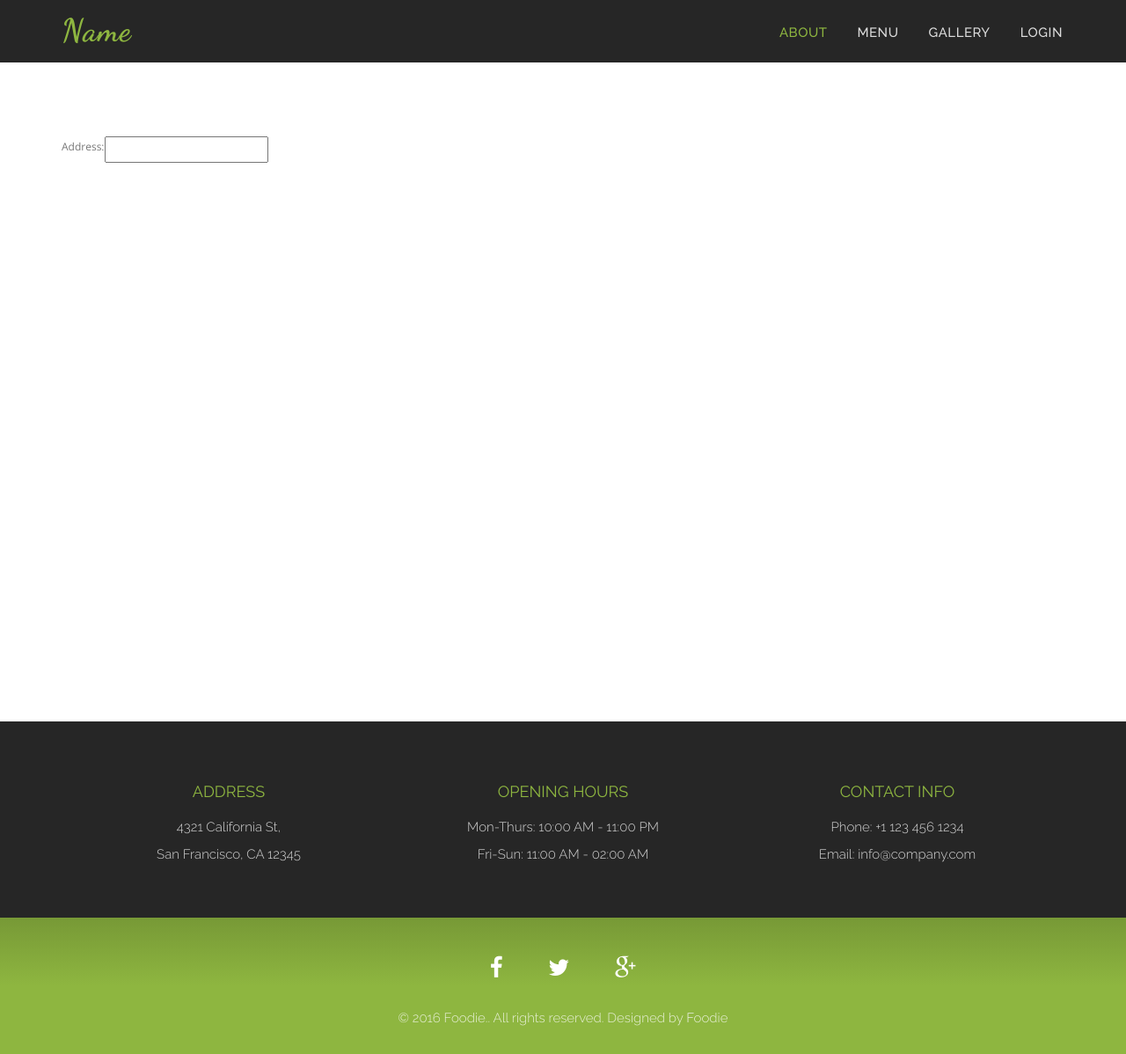
After one commit to wujunhua/foodie, a Django app: page /checkout/ in a window 1280 px wide. The commit adds this page. Shown: the whole page at 88% size. Run offline with Django 3.2, Linux system fonts and the light colour scheme; parts of the project's set-up code (start-up, migrations or seed data) failed here and were passed over; some libraries are stand-ins or nearby versions.

Commit message:
Added django-crispy-forms library. Added Address form and WIP checkout template.

```diff
--- a/foodie/forms.py
+++ b/foodie/forms.py
@@ -1,5 +1,9 @@
 from django.contrib.auth.forms import AuthenticationForm, UserCreationForm
 from django.contrib.auth.models import User, Group
+from django.urls import reverse
+from crispy_forms.helper import FormHelper
+from crispy_forms.layout import Layout
+from crispy_forms.bootstrap import StrictButton
 from django import forms
 from .models import UserProfile
 
@@ -37,3 +41,16 @@ class CreateUserForm(UserCreationForm):
         user.save()
         user_profile.save()
         return  user_profile
+
+class AddressForm(forms.Form):
+    address = forms.CharField(required=True,max_length=100)
+
+    def __init__(self, *args, **kwargs):
+        super(AddressForm, self).__init__(*args, **kwargs)
+        self.helper = FormHelper()
+        self.helper.form_method = 'post'
+        self.helper.form_action= reverse('checkout')
+        self.helper.layout = Layout(
+                'address',
+                StrictButton('Submit', css_class='btn-secondary'),
+                )
--- a/foodie/static/css/style.css
+++ b/foodie/static/css/style.css
@@ -759,7 +759,7 @@ filter: progid:DXImageTransform.Microsoft.gradient( startColorstr='#779936', end
   margin: 25px 0 15px 0;
 }
 .button:hover {
-  background: #729ef9;
+  background: #222;
 }
 
 .clearfix:after {
--- a/foodie/static/js/main.js
+++ b/foodie/static/js/main.js
@@ -75,11 +75,6 @@ function main() {
             effect: 'slideDown',
             keyboardNav: true,
     });
-
-    $("#cart").on("click", function() {
-        $(".shopping-cart").fadeToggle( "fast");
-      });
-
 }());
 
 
--- /dev/null
+++ b/foodie/templates/checkout.html
@@ -0,0 +1,14 @@
+{% extends 'base.html' %}
+{% load crispy_forms_tags %}
+{% block title %}Checkout{% endblock %}
+{% block content %}
+<div id="about" style="min-height:800px">
+<div class="container">
+    <div class ="row">
+        <div class="col-md-6">
+            {% crispy form %}
+        </div>
+    </div>
+</div>
+</div>
+{% endblock %}
--- a/foodie/templates/navbar.html
+++ b/foodie/templates/navbar.html
@@ -1,16 +1,21 @@
 {% load static %}
 {% load has_group %}
 
+{% if nav_on %} <!-->Some ugly ass hell html/css hacks cause I'm too lazy to write javascript -->
+<nav id="menu" class="navbar navbar-default navbar-fixed-top" style="background-color: #262626; padding: 10px;">
+{% else %}
 <nav id="menu" class="navbar navbar-default navbar-fixed-top">
+{% endif %}
 <div class="container">
     <!-- Brand and toggle get grouped for better mobile display -->
-    <div class="navbar-header"> <button type="button" class="navbar-toggle collapsed" data-toggle="collapse" data-target="#bs-example-navbar-collapse-1"> <span class="sr-only">Toggle navigation</span> <span class="icon-bar"></span> <span class="icon-bar"></span> <span class="icon-bar"></span> </button>        <a class="navbar-brand page-scroll" href="#page-top">Name</a> </div>
+    <div class="navbar-header">
+        <button type="button" class="navbar-toggle collapsed" data-toggle="collapse" data-target="#bs-example-navbar-collapse-1"> <span class="sr-only">Toggle navigation</span> <span class="icon-bar"></span> <span class="icon-bar"></span> <span class="icon-bar"></span> </button>        <a class="navbar-brand page-scroll" href="#page-top">Name</a> </div>
     <!-- Collect the nav links, forms, and other content for toggling -->
     <div class="collapse navbar-collapse" id="bs-example-navbar-collapse-1">
     <ul class="nav navbar-nav navbar-right">
         {% if user.is_authenticated and request.user|has_group:"customer" %}
-        <li><a href="" class="page-scroll">Menu</a></li>
         <li><a href="" class="page-scroll">Orders</a></li>
+        <li><a href="{% url 'menu' %}" class="page-scroll">Menu</a></li>
         <li><a href="" class="page-scroll">Dashboard</a></li>
         <li><a href="{% url 'logout' %}" class="page-scroll">Logout<br></a></li>
         <li class="dropdown">{% include 'shopping_cart.html' %}/<li>
--- a/foodie/urls.py
+++ b/foodie/urls.py
@@ -18,14 +18,20 @@ from django.contrib import admin
 from django.contrib.auth import views as auth_views
 from .forms import LoginForm
 from . import views
+from django.contrib.auth.decorators import user_passes_test
+
+
+login_forbidden =  user_passes_test(lambda u: u.is_anonymous(), '/')
 
 urlpatterns = [
     url(r'^$', views.index, name='index'),
-    url(r'^login/$', auth_views.login,  {'template_name': 'login.html', 'authentication_form': LoginForm, 'extra_context':{'next' : '/'}}, name='login'),
+    url(r'^login/$', login_forbidden(auth_views.login),  {'template_name': 'login.html', 'authentication_form': LoginForm, 'extra_context':{'next' : '/'}}, name='login'),
     url(r'^register/$', views.register, name='register'),
     url(r'^logout/$', auth_views.logout, {'next_page': '/'}, name='logout'),
     url(r'^menu/$', views.menu, name='menu'),
     url(r'add/$', views.add, name='add'),
+    url(r'remove/$', views.remove, name='remove'),
+    url(r'checkout/$', views.checkout, name='checkout'),
 #   url(r'^', include('main.urls')),
     url(r'^admin/', admin.site.urls),
 ]
--- a/foodie/views.py
+++ b/foodie/views.py
@@ -1,10 +1,12 @@
 from django.shortcuts import render
 from django.contrib import messages
+from django.contrib.auth import views as auth_view
+from django.contrib.auth.decorators import login_required
 from django.http import HttpResponseRedirect
 
 from carton.cart import Cart
-from .models import Menu
-from .forms import CreateUserForm
+from .models import Menu, UserProfile
+from .forms import CreateUserForm, AddressForm
 
 def index(request):
     context = {
@@ -24,10 +26,13 @@ def register(request):
         print(form.errors)
         return render(request, 'register.html', {'form': form})
 
+@login_required(login_url='/login/')
 def menu(request):
     menu = Menu.objects.all()
     menu = [menu[x:x+4] for x in range(0, len(menu), 4)]
-    return render(request, 'menu.html', {'menu': menu})
+    user_profile = UserProfile.objects.filter(user__id=request.user.id).first()
+    print(user_profile)
+    return render(request, 'menu.html', {'menu': menu, 'certified': user_profile.certified})
 
 def add(request):
     cart = Cart(request.session)
@@ -36,3 +41,13 @@ def add(request):
     message = 'Added ' + item.name + ' to cart'
     messages.success(request, message)
     return HttpResponseRedirect('/menu')
+
+def remove(request):
+    cart = Cart(request.session)
+    item = Menu.objects.get(pk=request.GET.get('menu_id'))
+    cart.remove(item)
+    return HttpResponseRedirect('/menu')
+
+def checkout(request):
+    form = AddressForm()
+    return render(request, 'checkout.html', {'form': form, "nav_on":True})
```
Also changed, not shown: foodie/templates/menu.html (+7 -1 lines), foodie/templates/shopping_cart.html (+7 -0 lines).
